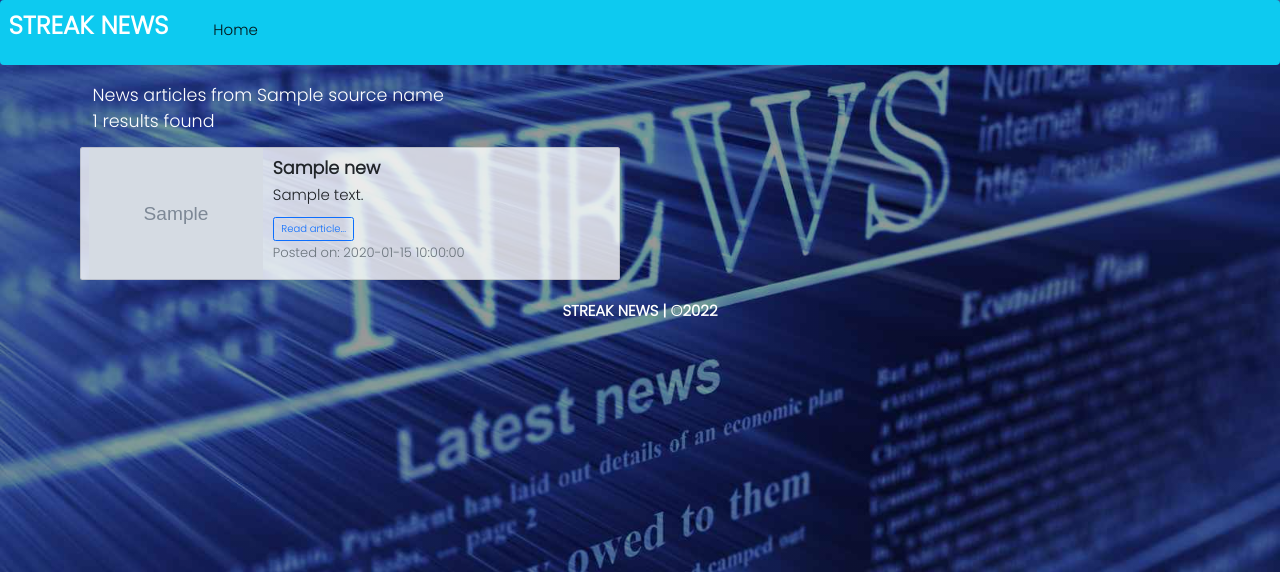
After one commit to charles-okunzo/streak_news, a Flask app: template app/templates/search_news.html in a window 1280 px wide. The commit adds this page. Shown: the top 572 px of the page. Run offline with Flask 2, Linux system fonts and the light colour scheme; the template is opened without the code that fills it: most values are stand-ins (such as "Sample title", 1, 10 or a date in 2020); grey boxes marked "Sample" are stand-in pictures; some libraries are stand-ins or nearby versions; some web fonts are replaced.

```diff
--- /dev/null
+++ b/app/templates/search_news.html
@@ -0,0 +1,22 @@
+{% extends 'base.html' %}
+{% import 'macros.html' as macro %}
+
+{% block content %}
+  <div class="container">
+    <h3 class="text-white ms-4">News articles from {{source_name}}</h3>
+    <h3 class="text-white ms-4">{{news | count}} results found</h3>
+    <div class="row">
+      {{ macro.showNewsArticles(news) }}
+    </div>
+  </div>
+
+  {% block footer %}
+  <div class="container">
+    <div class="row">
+      <div class="col text-center text-white py-3 fw-bold">
+        STREAK NEWS | &copy;2022
+      </div>
+    </div>
+  </div>
+{% endblock %}
+{% endblock %}
```
Also changed, not shown: app/main/views.py (+16 -2 lines), app/templates/index.html (+11 -0 lines).
